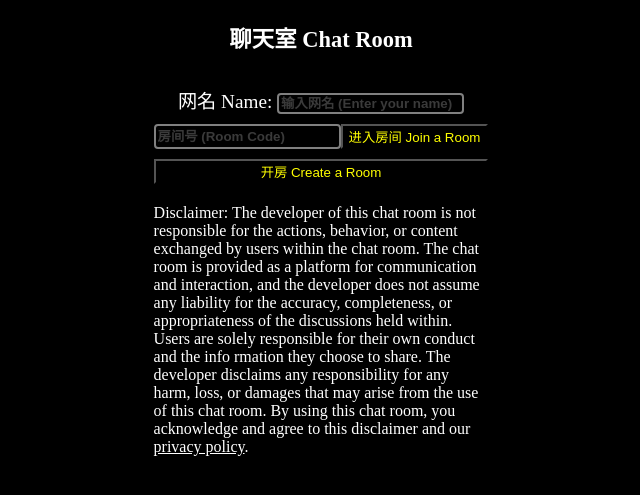
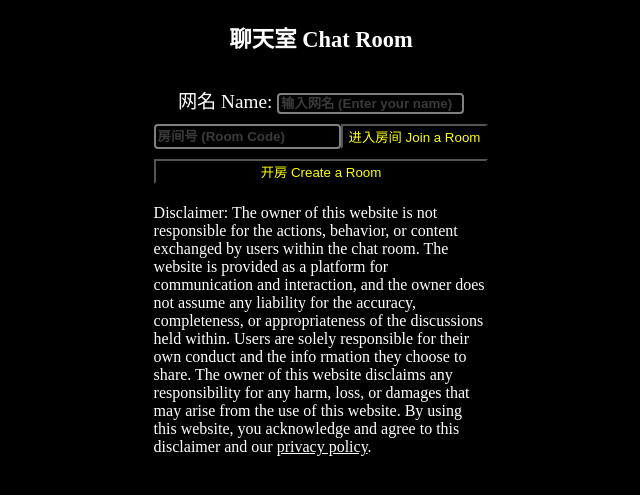
Before and after one commit to jtcima/chatroom, a Flask app: page / in a window 1280 px wide. Shown: the part 169-664 px from the top of the page, without its empty margins (319-959 px from the left). Run offline with Flask 3, Linux system fonts and the light colour scheme; some libraries are stand-ins or nearby versions.

Commit message:
disclaimer

```diff
--- a/templates/home.html
+++ b/templates/home.html
@@ -20,14 +20,11 @@
     {% endif %}
 </form>
 
-<div class="disclaimer">Disclaimer: The developer of this chat room is not responsible for the actions, behavior, or content exchanged by users within the chat
-    room. The chat room is provided as a platform for communication and interaction, and the developer does not assume any liability for the
+<div class="disclaimer">Disclaimer: The owner of this website is not responsible for the actions, behavior, or content exchanged by users within the chat
+    room. The website is provided as a platform for communication and interaction, and the owner does not assume any liability for the
     accuracy, completeness, or appropriateness of the discussions held within. Users are solely responsible for their own conduct and the info
-    rmation they choose to share. The developer disclaims any responsibility for any harm, loss, or damages that may arise from the use of
-    this chat room. By using this chat room, you acknowledge and agree to this disclaimer and our <a style="color: white" href="https://www.privacypolicies.com/live/9379fa8f-f7d6-458c-9638-81c43493e268">privacy policy</a>.</div>
+    rmation they choose to share. The owner of this website disclaims any responsibility for any harm, loss, or damages that may arise from the use of
+    this website. By using this website, you acknowledge and agree to this disclaimer and our <a style="color: white" href="https://www.privacypolicies.com/live/9379fa8f-f7d6-458c-9638-81c43493e268">privacy policy</a>.</div>
 </div>
 
-
-
-
 {%endblock%}
```
